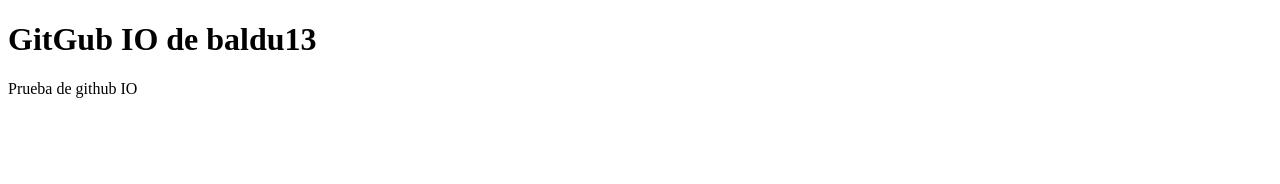
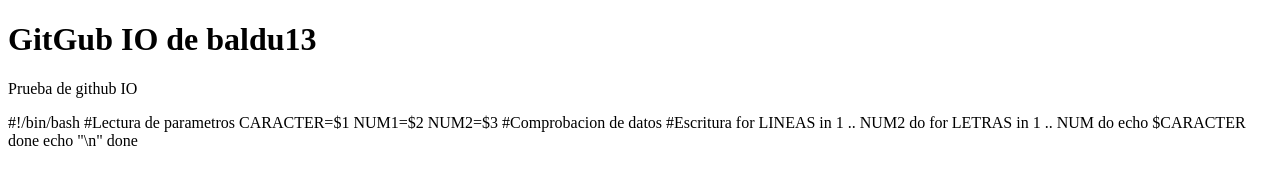
Before and after one commit to baldu13/baldu13.github.io, a plain HTML site: page index.html in a window 1280 px wide. Drawn offline with Linux system fonts and the light colour scheme.

Commit message:
Update index.html

```diff
--- a/index.html
+++ b/index.html
@@ -3,5 +3,25 @@
 <body>
 <h1>GitGub IO de baldu13</h1>
 <p>Prueba de github IO</p>
+  <p>
+    #!/bin/bash
+
+#Lectura de parametros
+CARACTER=$1
+NUM1=$2
+NUM2=$3
+
+#Comprobacion de datos
+
+#Escritura
+for LINEAS in 1 .. NUM2
+do
+   for LETRAS in 1 .. NUM
+   do
+      echo $CARACTER
+   done
+   echo "\n"
+done
+  </p>
 </body>
 </html>
```
